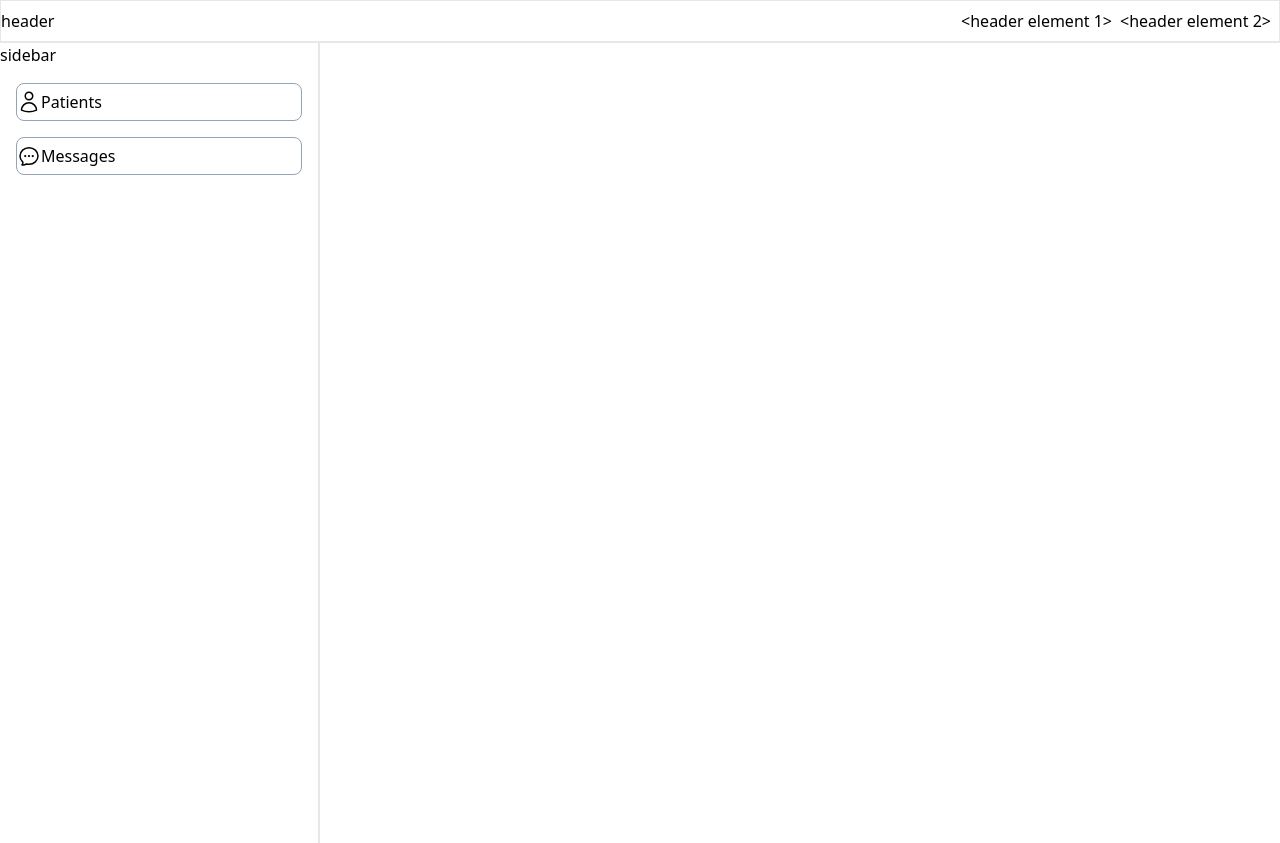
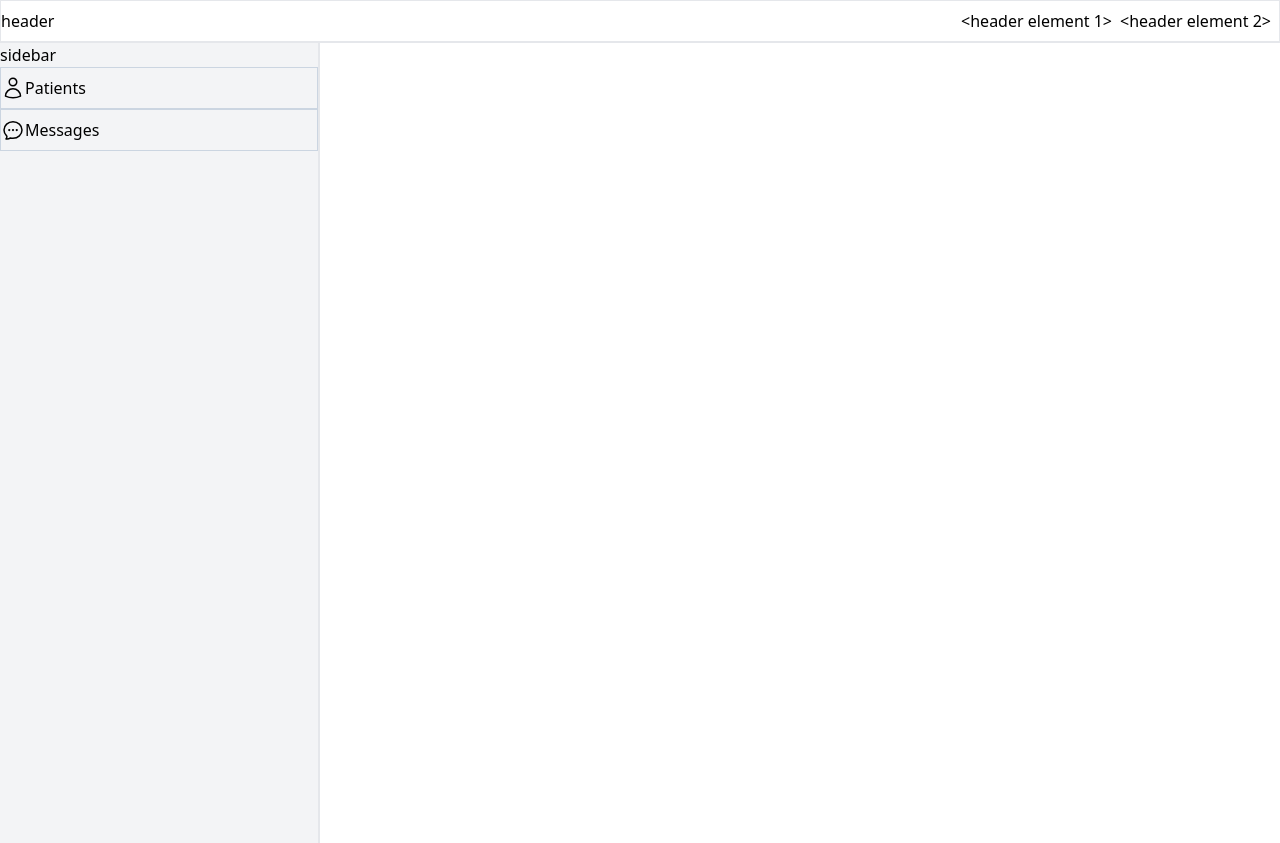
Before and after one commit to Sharkul-pixel/Automated-Prescription-System, a React (Vite) app: page / in a window 1280 px wide. Built offline with nearby package versions, Linux system fonts and the light colour scheme.

Commit message:
Change sidebar color and style NavLinks

```diff
--- a/src/routes/HeaderAndSidebar.jsx
+++ b/src/routes/HeaderAndSidebar.jsx
@@ -9,10 +9,16 @@ export default function HeaderAndSidebar() {
         <div className="mr-2">&lt;header element 2&gt;</div>
       </header>
       <div className="flex min-h-screen">
-        <aside className="w-1/4 border-r-2">
+        <aside className="w-1/4 border-r-2 bg-[#f3f4f6]">
           <span>sidebar</span>
-          <NavLink to={`/patients`}>
-            <div className="m-4 flex items-center rounded-lg border border-slate-400 py-1.5">
+          <NavLink
+            to={`/patients`}
+            className={({ isActive }) =>
+              `item-center flex border border-slate-300 py-2 ${
+                isActive && "bg-[#d7dae1]"
+              }`
+            }
+          >
             <svg
               xmlns="http://www.w3.org/2000/svg"
               fill="none"
@@ -28,10 +34,15 @@ export default function HeaderAndSidebar() {
               />
             </svg>
             <span>Patients</span>
-            </div>
           </NavLink>
-          <NavLink to={`/messages`}>
-            <div className="m-4 flex items-center rounded-lg border border-slate-400 py-1.5">
+          <NavLink
+            to={`/messages`}
+            className={({ isActive }) =>
+              `item-center flex border border-slate-300 py-2 ${
+                isActive && "bg-[#d7dae1]"
+              }`
+            }
+          >
             <svg
               xmlns="http://www.w3.org/2000/svg"
               fill="none"
@@ -47,7 +58,6 @@ export default function HeaderAndSidebar() {
               />
             </svg>
             <span>Messages</span>
-            </div>
           </NavLink>
         </aside>
         <div className="w-3/4">
```
Lines whose indentation alone changed are shown as unchanged.
